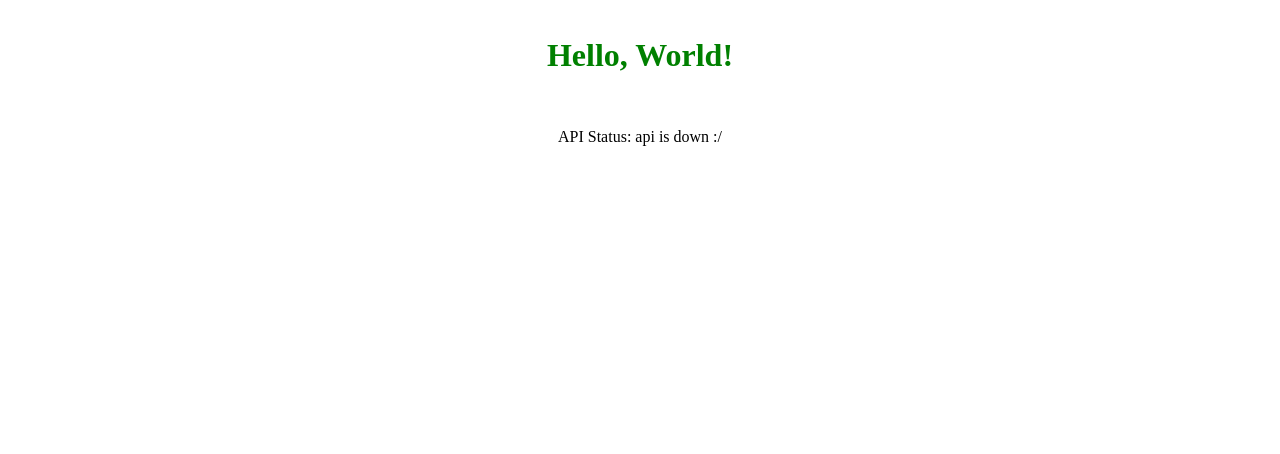
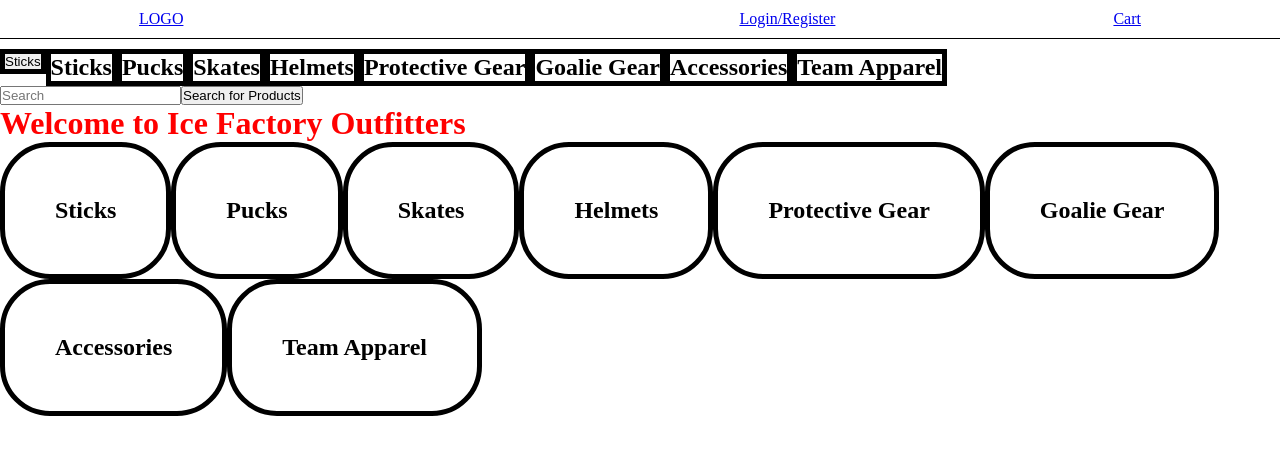
Before and after one commit to 2211-team8-capstone/Ice-Factory-Outfitters, a React app: page / in a window 1280 px wide. Built offline with nearby package versions, Linux system fonts and the light colour scheme; no server answers.

Commit message:
frontend rough draft

```diff
--- a/public/index.html
+++ b/public/index.html
@@ -4,7 +4,7 @@
 <head>
   <meta charset="UTF-8" />
   <meta name="viewport" content="width=device-width, initial-scale=1.0" />
-  <title>Full-Stack App</title>
+  <title>Ice Factory Outfitters</title>
 </head>
 
 <body>
--- a/src/components/App.js
+++ b/src/components/App.js
@@ -1,32 +1,36 @@
-import React, { useState, useEffect } from 'react';
+import React, { useState, useEffect } from "react";
+import { Route, Routes } from "react-router-dom";
 // getAPIHealth is defined in our axios-services directory index.js
 // you can think of that directory as a collection of api adapters
 // where each adapter fetches specific info from our express server's /api route
-import { getAPIHealth } from '../axios-services';
-import '../style/App.css';
+import { getAPIHealth } from "../api";
+import "../style/App.css";
+import Home from "./Home";
+import Header from "./Header";
+import NavBar from "./NavBar";
 
 const App = () => {
-  const [APIHealth, setAPIHealth] = useState('');
+  const [APIHealth, setAPIHealth] = useState("");
 
   useEffect(() => {
-    // follow this pattern inside your useEffect calls:
-    // first, create an async function that will wrap your axios service adapter
-    // invoke the adapter, await the response, and set the data
     const getAPIStatus = async () => {
       const { healthy } = await getAPIHealth();
-      setAPIHealth(healthy ? 'api is up! :D' : 'api is down :/');
+      setAPIHealth(healthy ? "api is up! :D" : "api is down :/");
     };
 
-    // second, after you've defined your getter above
-    // invoke it immediately after its declaration, inside the useEffect callback
-    getAPIStatus();
+    // getAPIStatus();
   }, []);
 
   return (
-    <div className="app-container">
-      <h1>Hello, World!</h1>
-      <p>API Status: {APIHealth}</p>
-    </div>
+    <>
+      <Header />
+      <NavBar />
+      <div>
+        <Routes>
+          <Route exact path="/" element={<Home />}></Route>
+        </Routes>
+      </div>
+    </>
   );
 };
 
--- /dev/null
+++ b/src/components/Header.js
@@ -0,0 +1,24 @@
+import React, { useState, useEffect } from "react";
+import { Link } from "react-router-dom";
+import "../style/Header.css";
+
+const Header = () => {
+  return (
+    <>
+      <div className="header">
+        <div className="logo">
+          <Link to={"/"}>LOGO</Link>
+        </div>
+        <div className="login-cart"></div>
+        <div className="register-login">
+          <Link to={"/login"}>Login/Register</Link>
+        </div>
+        <div className="cart">
+          <Link to={"/cart"}>Cart</Link>
+        </div>
+      </div>
+    </>
+  );
+};
+
+export default Header;
--- /dev/null
+++ b/src/components/Home.js
@@ -0,0 +1,22 @@
+import React from "react";
+import "../style/Home.css";
+
+const Home = () => {
+  return (
+    <>
+      <h1 className="welcome">Welcome to Ice Factory Outfitters</h1>
+      <div className="all-products-container">
+        <h2 className="home-products">Sticks</h2>
+        <h2 className="home-products">Pucks</h2>
+        <h2 className="home-products">Skates</h2>
+        <h2 className="home-products">Helmets</h2>
+        <h2 className="home-products">Protective Gear</h2>
+        <h2 className="home-products">Goalie Gear</h2>
+        <h2 className="home-products">Accessories</h2>
+        <h2 className="home-products">Team Apparel</h2>
+      </div>
+    </>
+  );
+};
+
+export default Home;
--- /dev/null
+++ b/src/components/NavBar.js
@@ -0,0 +1,47 @@
+import React, { useState, useEffect } from "react";
+import "../style/NavBar.css";
+
+const NavBar = () => {
+  const routeTo = () => {};
+
+  return (
+    <>
+      <div className="nav-bar-products-container">
+        <div>
+          <button className="nav-bar-products" onClick={routeTo}>
+            Sticks
+          </button>
+        </div>
+        <h2 className="nav-bar-products">Sticks</h2>
+        <h2 className="nav-bar-products">Pucks</h2>
+        <h2 className="nav-bar-products">Skates</h2>
+        <h2 className="nav-bar-products">Helmets</h2>
+        <h2 className="nav-bar-products">Protective Gear</h2>
+        <h2 className="nav-bar-products">Goalie Gear</h2>
+        <h2 className="nav-bar-products">Accessories</h2>
+        <h2 className="nav-bar-products">Team Apparel</h2>
+      </div>
+      <div className="search-bar">
+        <form>
+          <input
+            type="search"
+            name="search"
+            placeholder="Search"
+            onChange={(e) => setSearch(e.target.value)}
+          />
+          <button
+            type="submit"
+            className="search-button"
+            onClick={(e) => {
+              handleSearch(e);
+            }}
+          >
+            Search for Products
+          </button>
+        </form>
+      </div>
+    </>
+  );
+};
+
+export default NavBar;
--- a/src/index.js
+++ b/src/index.js
@@ -1,12 +1,13 @@
-import React from 'react';
-import ReactDOM from 'react-dom/client';
-import { App } from './components';
-// css stylesheets can be created for each component
-// place them in the src/style directory, and import them like this:
-import './style/index.css';
+import React from "react";
+import ReactDOM from "react-dom/client";
+import { App } from "./components";
+import { BrowserRouter } from "react-router-dom";
+import "./style/index.css";
 
-ReactDOM.createRoot(document.getElementById('root')).render(
+ReactDOM.createRoot(document.getElementById("root")).render(
   <React.StrictMode>
-    <App />
+    <BrowserRouter>
+      <App />
+    </BrowserRouter>
   </React.StrictMode>
 );
--- /dev/null
+++ b/src/style/Header.css
@@ -0,0 +1,18 @@
+* {
+    box-sizing: border-box;
+    margin: 0;
+    padding: 0;
+
+ }
+
+ .header {
+    /* background-color: #023047; */
+    border-bottom: 1px black solid;
+    display: flex;
+    justify-content: space-around;
+    align-items: flex-end;
+    margin-bottom: 10px;
+    padding-top: 10px;
+    padding-bottom: 10px;
+
+}
--- /dev/null
+++ b/src/style/Home.css
@@ -0,0 +1,24 @@
+* {
+    box-sizing: border-box;
+    margin: 0;
+    padding: 0;
+
+ }
+
+ .welcome{
+
+    color: red;
+ }
+
+ .all-products-container{
+    display: flex;
+    flex-wrap: wrap;
+
+
+ }
+
+ .home-products{
+    border: black 5px solid;
+    padding: 50px;
+    border-radius: 50px;
+ }
--- /dev/null
+++ b/src/style/NavBar.css
@@ -0,0 +1,14 @@
+* {
+    box-sizing: border-box;
+    margin: 0;
+    padding: 0;
+
+ }
+
+.nav-bar-products-container{
+    display: flex;
+}
+
+.nav-bar-products{
+    border: black solid 5px;
+}
```
Also changed, not shown: src/components/LoginRegister.js (added, +46 -0 lines), src/api/index.js (renamed from src/axios-services/index.js), src/components/Footer.js (added), src/style/Footer.css (added).
